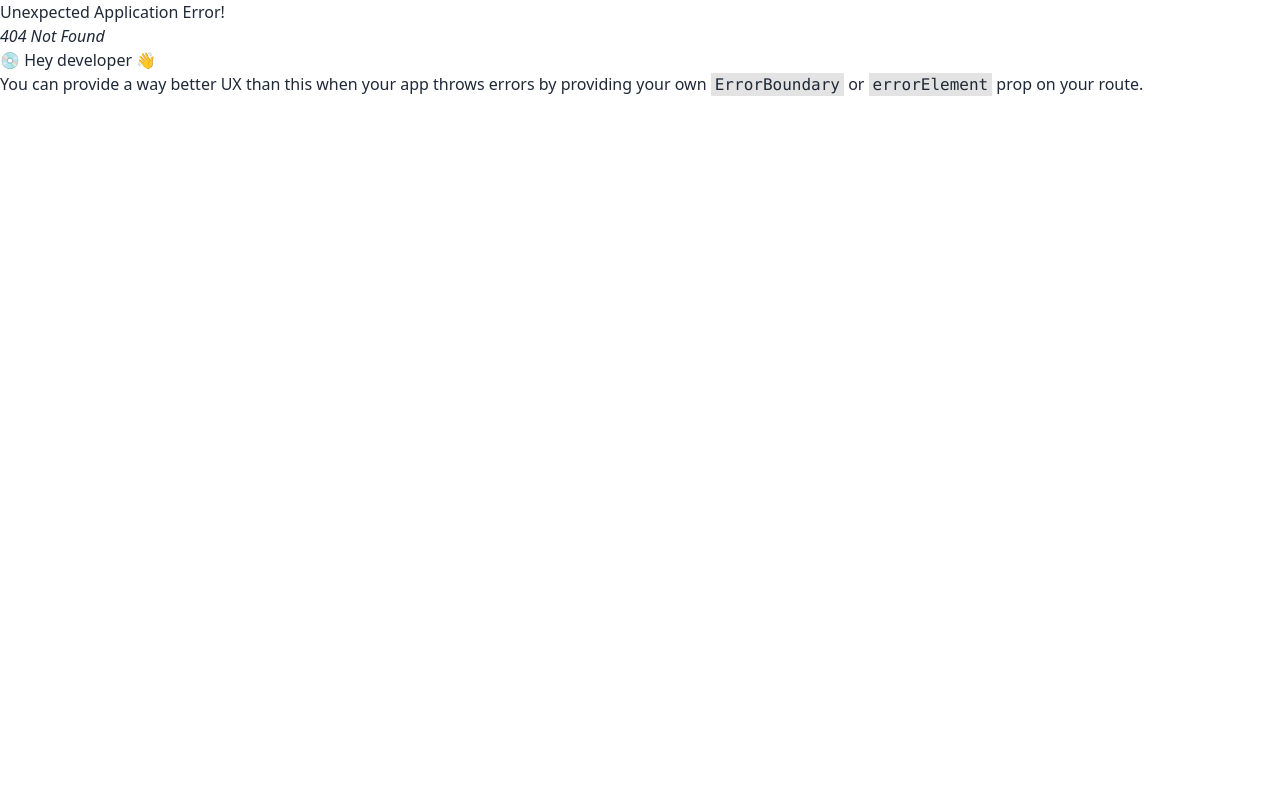
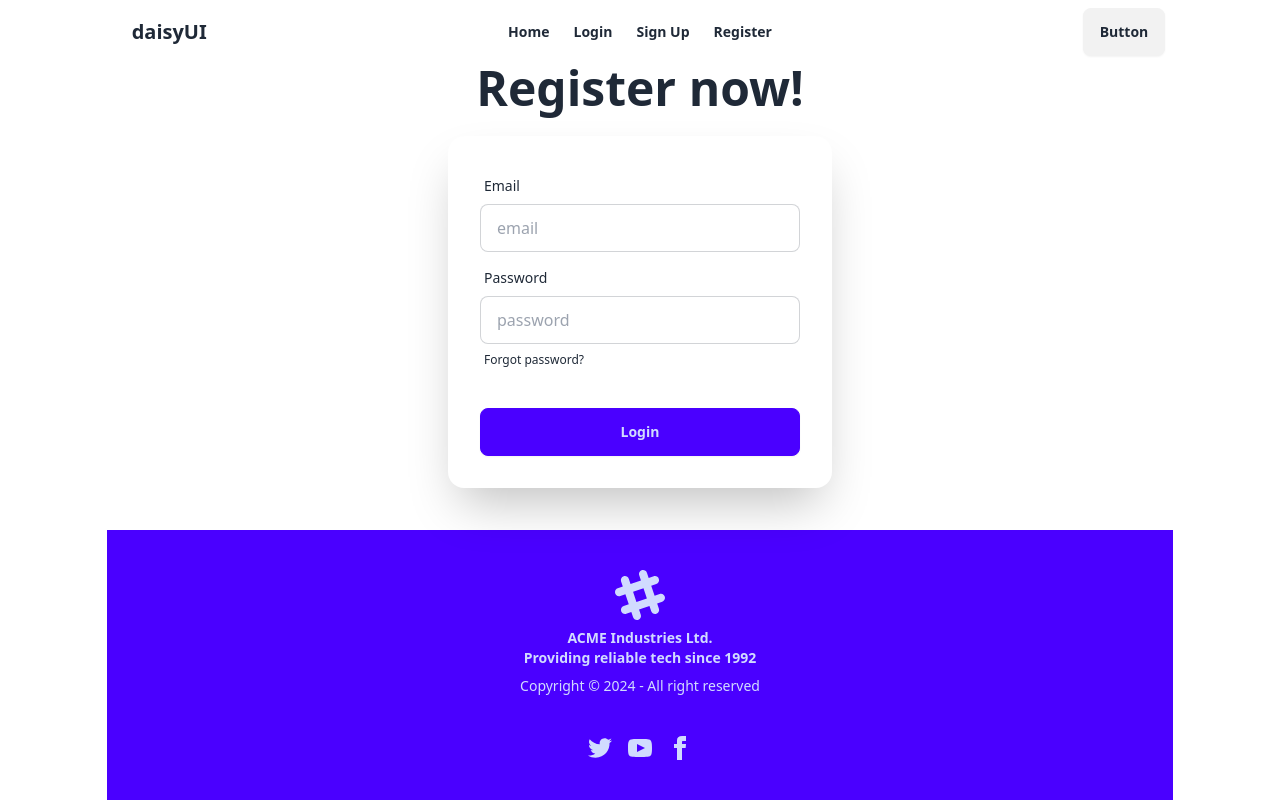
Before and after one commit to SudiptaRoy05/authentication-with-email, a React (Vite) app: page /register in a window 1280 px wide. Before the commit this address had no page. Built offline with nearby package versions, Linux system fonts and the light colour scheme.

Commit message:
practice create user

```diff
--- a/src/components/Navbar/Navbar.jsx
+++ b/src/components/Navbar/Navbar.jsx
@@ -6,6 +6,7 @@ export default function Navbar() {
       <NavLink to="/">Home</NavLink>
       <NavLink to="/login">Login</NavLink>
       <NavLink to="/signup">Sign Up</NavLink>
+      <NavLink to="/register">Register</NavLink>
     </>
   );
   return (
--- /dev/null
+++ b/src/components/Register/Register.jsx
@@ -0,0 +1,64 @@
+import { createUserWithEmailAndPassword } from "firebase/auth";
+import auth from "../../firebase.init";
+
+export default function Register() {
+    const handleRegister=(e)=>{
+        e.preventDefault();
+        const email = e.target.email.value;
+        const password = e.target.password.value;
+        // console.log(`${email} || ${password}`);
+
+
+        createUserWithEmailAndPassword(auth, email, password)
+        .then(result =>{
+            const user = result.user;
+            console.log(user)
+        }).catch(error => {
+            console.log("ERROR",error);
+        })
+    }
+  return (
+    <div className="space-y-6">
+        <h1 className="text-center text-5xl font-bold">Register now!</h1>
+      <div
+        className="card bg-base-100 w-full max-w-sm
+          shrink-0 shadow-2xl mx-auto"
+      >
+        <form onSubmit={handleRegister} className="card-body">
+          <div className="form-control">
+            <label className="label">
+              <span className="label-text">Email</span>
+            </label>
+            <input
+              type="email"
+              name="email"
+              placeholder="email"
+              className="input input-bordered"
+              required
+            />
+          </div>
+          <div className="form-control">
+            <label className="label">
+              <span className="label-text">Password</span>
+            </label>
+            <input
+              type="password"
+              name="password"
+              placeholder="password"
+              className="input input-bordered"
+              required
+            />
+            <label className="label">
+              <a href="#" className="label-text-alt link link-hover">
+                Forgot password?
+              </a>
+            </label>
+          </div>
+          <div className="form-control mt-6">
+            <button className="btn btn-primary">Login</button>
+          </div>
+        </form>
+      </div>
+    </div>
+  );
+}
```
Also changed, not shown: src/main.jsx (+6 -1 lines).
